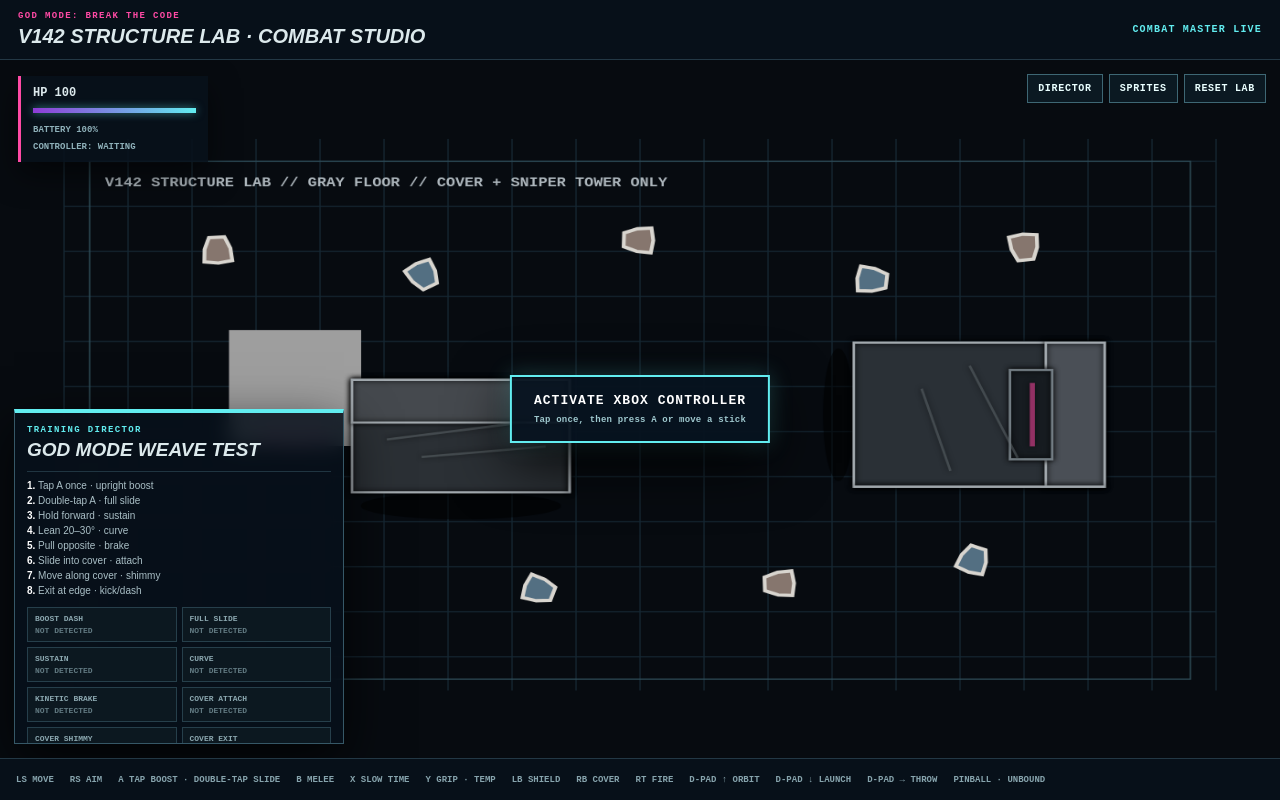
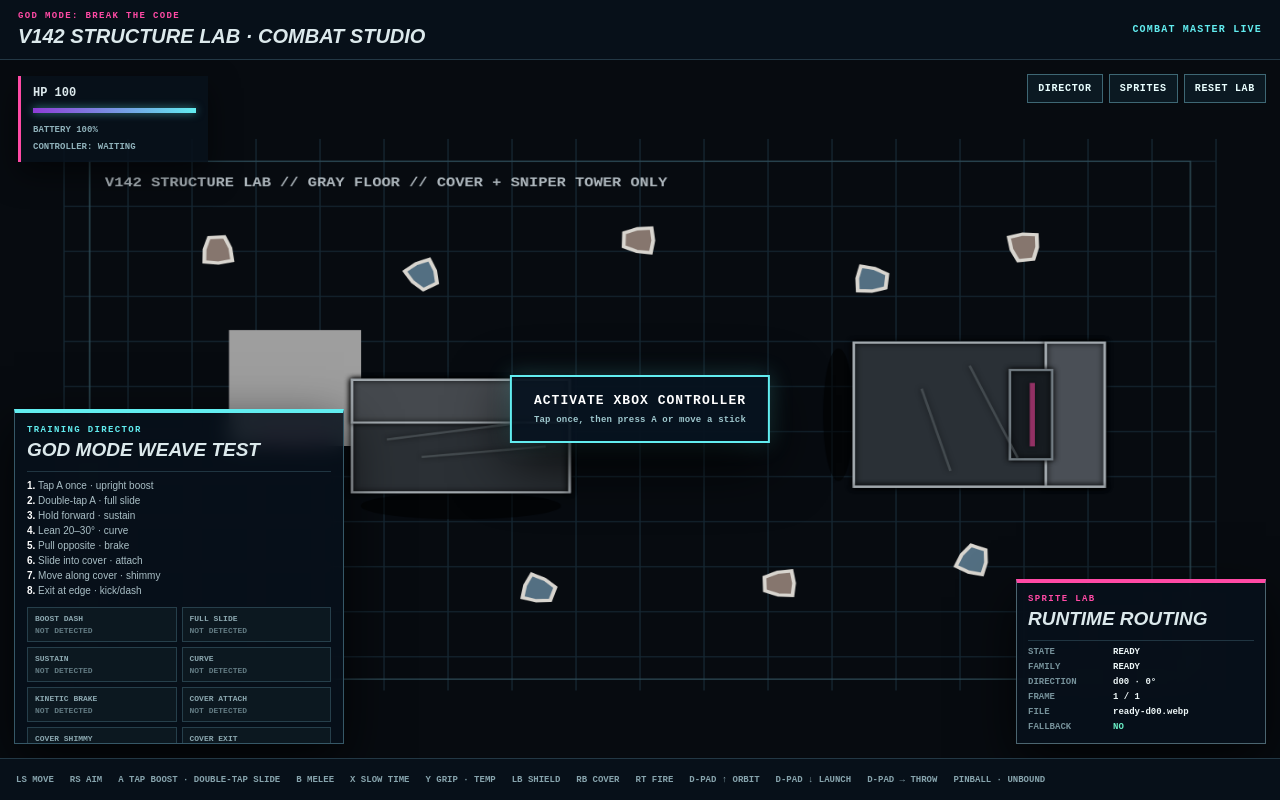
Before and after one commit to leslieadamsisrh-commits/god-mode-break-the-code2, a Next.js app: page / in a window 1280 px wide. Built offline with nearby package versions, Linux system fonts and the light colour scheme.

Commit message:
Style compact runtime Sprite Lab panel

```diff
--- a/app/globals.css
+++ b/app/globals.css
@@ -30,3 +30,7 @@ footer{display:flex;align-items:center;gap:16px;padding:0 16px;border-top:1px so
 
 .resetTests{width:100%;margin-top:7px;border:1px solid #49616b;background:#101a20;color:#dce9ec;padding:7px;font:900 9px monospace;letter-spacing:.08em;cursor:pointer}
 .resetTests:hover{border-color:var(--cyan);color:#fff}
+
+.spriteLab{position:absolute;right:14px;bottom:14px;width:250px;background:#07111bdc;border:1px solid #4b6570;border-top:4px solid var(--pink);box-shadow:0 18px 50px #000b;padding:11px;backdrop-filter:blur(10px);z-index:6}
+.spriteLab .panelTitle{margin-bottom:6px}.spriteLab .panelTitle span{color:var(--pink)}.spriteLab dl{display:grid;grid-template-columns:78px 1fr;gap:5px 7px;margin:0;font:800 9px monospace}.spriteLab dt{color:#76919a}.spriteLab dd{margin:0;color:#eef7f8;overflow-wrap:anywhere}.spriteLab dd.warn{color:#ffb26b}.spriteLab dd.ok{color:#6af0c7}
+@media(max-width:800px){.spriteLab{right:10px;bottom:62px;width:220px}}
```
